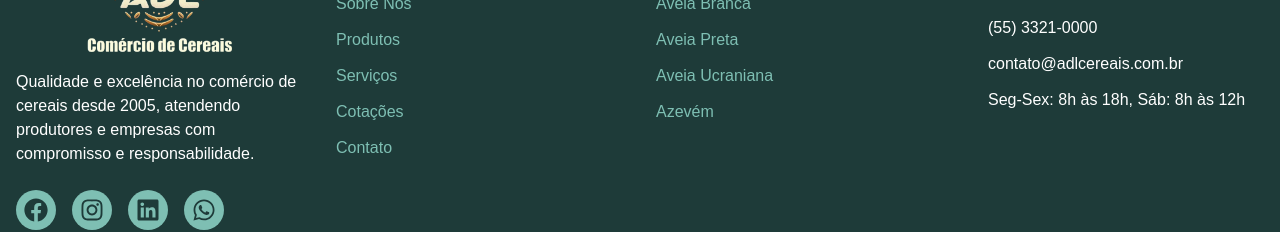
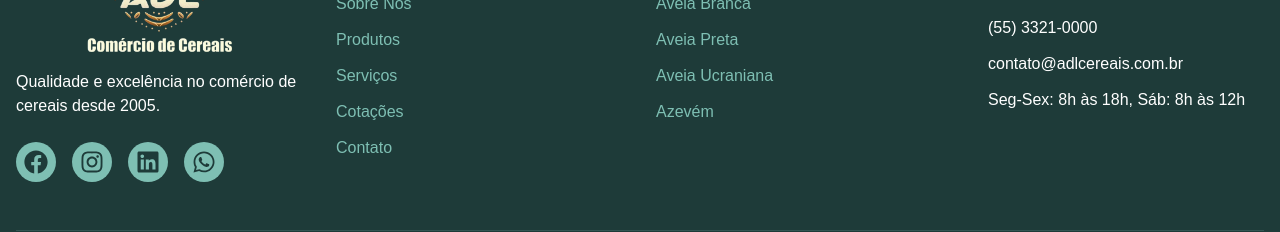
Before and after one commit to MarcioDavid81/adl, a Next.js app: page / in a window 1280 px wide. Shown: the part 7440-7672 px from the top of the page. Built offline with nearby package versions, Linux system fonts and the light colour scheme.

Commit message:
refactor: footer component

```diff
--- a/app/_components/Footer.tsx
+++ b/app/_components/Footer.tsx
@@ -15,9 +15,7 @@ const Footer = () => {
                           height={200}
                         />
                         <p className="mb-6">
-                          Qualidade e excelência no comércio de cereais desde 2005,
-                          atendendo produtores e empresas com compromisso e
-                          responsabilidade.
+                          Qualidade e excelência no comércio de cereais desde 2005.
                         </p>
                       </div>
                       <div className="flex space-x-4">
```
